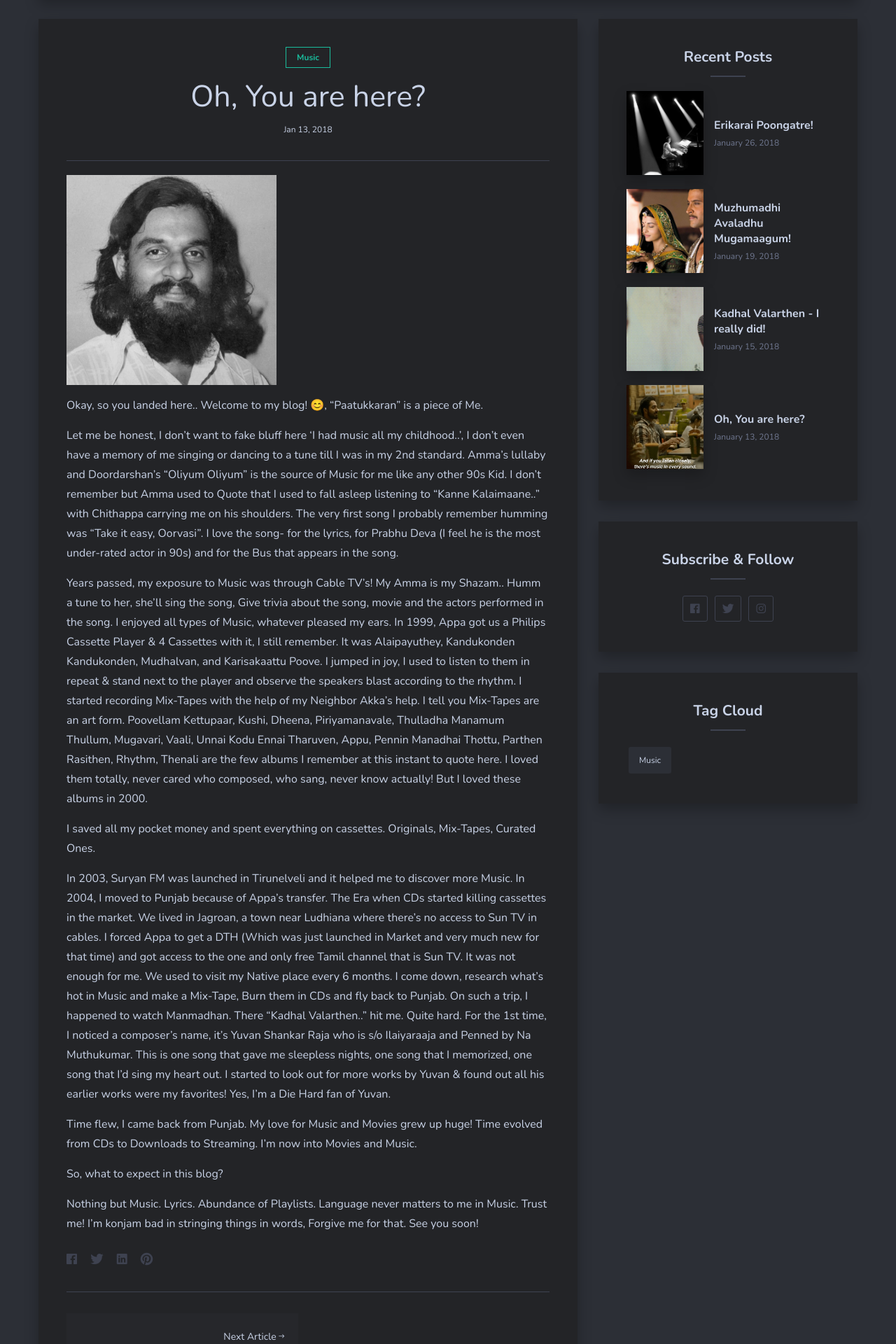
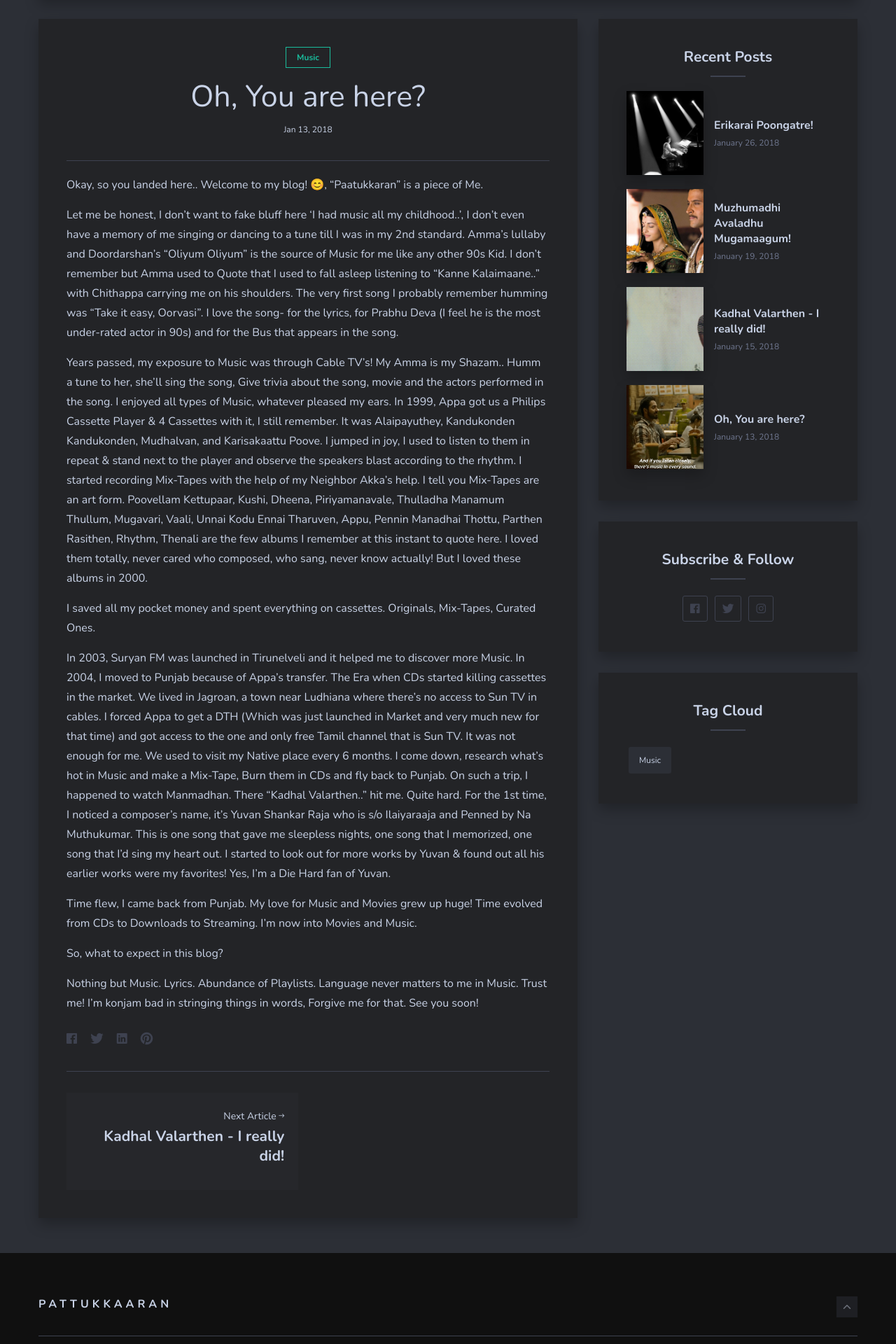
Before and after one commit to pattukkaaran/Cassette, a Jekyll site: the page built from _posts/2018-08-23-the-most-popular-mistakes.markdown, in a window 1280 px wide. Shown: the part 758-2678 px from the top of the page at 70% size. Built offline with Jekyll 4.4.1, drawn with Linux system fonts in a browser that asks for light colours; comment, search, counter and statistics services are not loaded.

Commit message:
Update 2018-08-23-the-most-popular-mistakes.markdown

```diff
--- a/_posts/2018-08-23-the-most-popular-mistakes.markdown
+++ b/_posts/2018-08-23-the-most-popular-mistakes.markdown
@@ -8,11 +8,6 @@ slug: oh-you-are-here
 author-name: 'Anonymous'
 ---
 
-<p><img src="https://pattukkaaran.in/img/kj-img.png" alt="KJY Image" class="img-responsive reveal-in" style="
-    max-width: 300px;
-    margin: 0 auto;
-    text-align: center;
-"></p>
 Okay, so you landed here.. Welcome to my blog! 😊, "Paatukkaran" is a piece of Me.
 
 Let me be honest, I don't want to fake bluff here 'I had music all my childhood..', I don't even have a memory of me singing or dancing to a tune till I was in my 2nd standard. Amma's lullaby and Doordarshan's "Oliyum Oliyum" is the source of Music for me like any other 90s Kid. I don't remember but Amma used to Quote that I used to fall asleep listening to "Kanne Kalaimaane.." with  Chithappa carrying me on his shoulders. The very first song I probably remember humming was "Take it easy, Oorvasi". I love the song- for the lyrics, for Prabhu Deva (I feel he is the most under-rated actor in 90s) and for the Bus that appears in the song.
```
